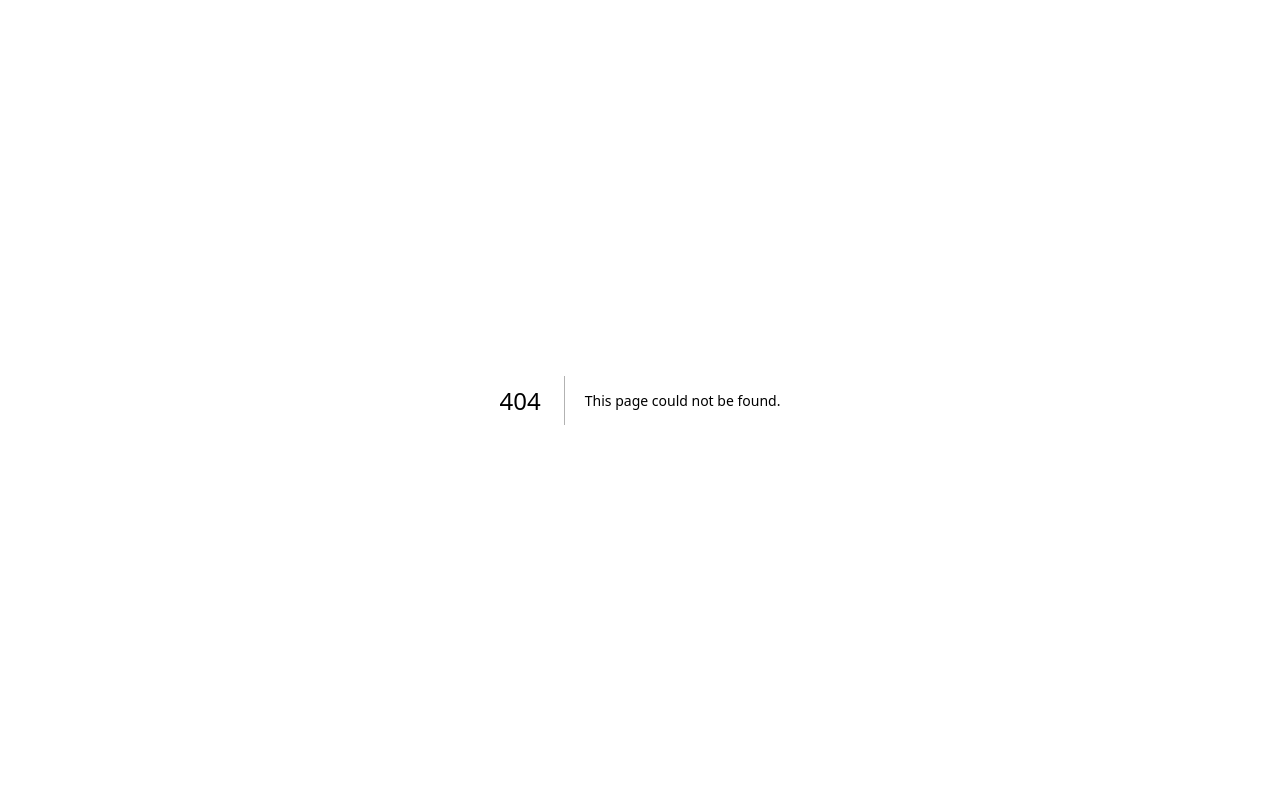
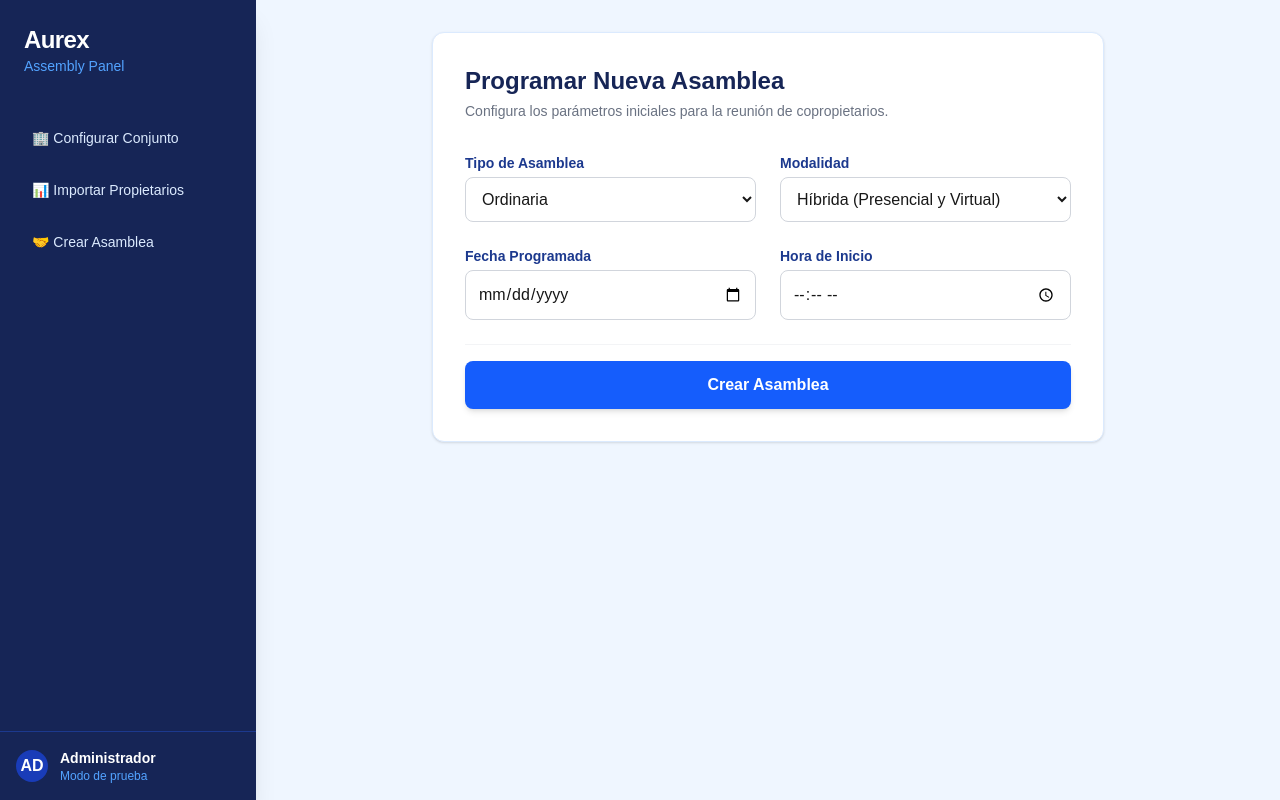
Before and after one commit to XZanderU/aurex-assembly, a Next.js app: page /Dashboard/asambleas in a window 1280 px wide. Before the commit this address had no page. Built offline with nearby package versions, Linux system fonts and the light colour scheme.

Commit message:
feat: implementar vista para creacion y configuracion de asambleas

```diff
--- /dev/null
+++ b/src/app/Dashboard/asambleas/page.tsx
@@ -0,0 +1,106 @@
+"use client";
+
+import { useState } from "react";
+
+export default function CrearAsambleaPage() {
+  const [tipo, setTipo] = useState("ORDINARIA");
+  const [modalidad, setModalidad] = useState("HIBRIDA");
+  const [fecha, setFecha] = useState("");
+  const [hora, setHora] = useState("");
+
+  const handleSubmit = (e: React.FormEvent) => {
+    e.preventDefault();
+    alert(`Asamblea ${tipo} programada para el ${fecha} a las ${hora} en modalidad ${modalidad}.`);
+    // Limpiamos (en un entorno real aquí redirigiríamos al panel de control de esa asamblea)
+    setFecha("");
+    setHora("");
+  };
+
+  return (
+    <div className="p-8">
+      <div className="max-w-2xl mx-auto bg-white rounded-xl shadow-sm p-8 border border-blue-100">
+        <div className="mb-8">
+          <h1 className="text-2xl font-bold text-blue-950">
+            Programar Nueva Asamblea
+          </h1>
+          <p className="text-sm text-gray-500 mt-1">
+            Configura los parámetros iniciales para la reunión de copropietarios.
+          </p>
+        </div>
+
+        <form onSubmit={handleSubmit} className="space-y-6">
+          <div className="grid grid-cols-1 md:grid-cols-2 gap-6">
+
+            {/* Campo: Tipo de Asamblea */}
+            <div className="flex flex-col">
+              <label className="text-sm font-semibold text-blue-900 mb-1">
+                Tipo de Asamblea
+              </label>
+              <select
+                value={tipo}
+                onChange={(e) => setTipo(e.target.value)}
+                className="p-3 border border-gray-300 rounded-lg focus:ring-2 focus:ring-blue-600 outline-none bg-white transition"
+              >
+                <option value="ORDINARIA">Ordinaria</option>
+                <option value="EXTRAORDINARIA">Extraordinaria</option>
+              </select>
+            </div>
+
+            {/* Campo: Modalidad */}
+            <div className="flex flex-col">
+              <label className="text-sm font-semibold text-blue-900 mb-1">
+                Modalidad
+              </label>
+              <select
+                value={modalidad}
+                onChange={(e) => setModalidad(e.target.value)}
+                className="p-3 border border-gray-300 rounded-lg focus:ring-2 focus:ring-blue-600 outline-none bg-white transition"
+              >
+                <option value="PRESENCIAL">Presencial</option>
+                <option value="VIRTUAL">Virtual</option>
+                <option value="HIBRIDA">Híbrida (Presencial y Virtual)</option>
+              </select>
+            </div>
+
+            {/* Campo: Fecha */}
+            <div className="flex flex-col">
+              <label className="text-sm font-semibold text-blue-900 mb-1">
+                Fecha Programada
+              </label>
+              <input
+                type="date"
+                required
+                value={fecha}
+                onChange={(e) => setFecha(e.target.value)}
+                className="p-3 border border-gray-300 rounded-lg focus:ring-2 focus:ring-blue-600 outline-none transition"
+              />
+            </div>
+
+            {/* Campo: Hora */}
+            <div className="flex flex-col">
+              <label className="text-sm font-semibold text-blue-900 mb-1">
+                Hora de Inicio
+              </label>
+              <input
+                type="time"
+                required
+                value={hora}
+                onChange={(e) => setHora(e.target.value)}
+                className="p-3 border border-gray-300 rounded-lg focus:ring-2 focus:ring-blue-600 outline-none transition"
+              />
+            </div>
+          </div>
+
+          <div className="pt-4 border-t border-gray-100">
+            <button
+              type="submit"
+              className="w-full bg-blue-600 hover:bg-blue-700 text-white font-bold py-3 px-4 rounded-lg transition-colors shadow-md"
+            >
+              Crear Asamblea
+            </button>
+          </div>
+        </form>
+      </div>
+    </div>
+  );
+}
--- a/src/app/Dashboard/layout.tsx
+++ b/src/app/Dashboard/layout.tsx
@@ -39,10 +39,9 @@ export default function DashboardLayout({
           </Link>
 
           <Link
-            href="/dashboard"
-            className="flex items-center gap-3 px-4 py-3 rounded-lg hover:bg-blue-800 transition-colors text-sm font-medium text-blue-100 hover:text-white opacity-50 cursor-not-allowed title='En desarrollo'"
-          >
-            🤝 Mis Asambleas
+            href="/dashboard/asambleas"
+            className="flex items-center gap-3 px-4 py-3 rounded-lg hover:bg-blue-800 transition-colors text-sm font-medium text-blue-100 hover:text-white">
+            🤝 Crear Asamblea
           </Link>
         </nav>
 
```
